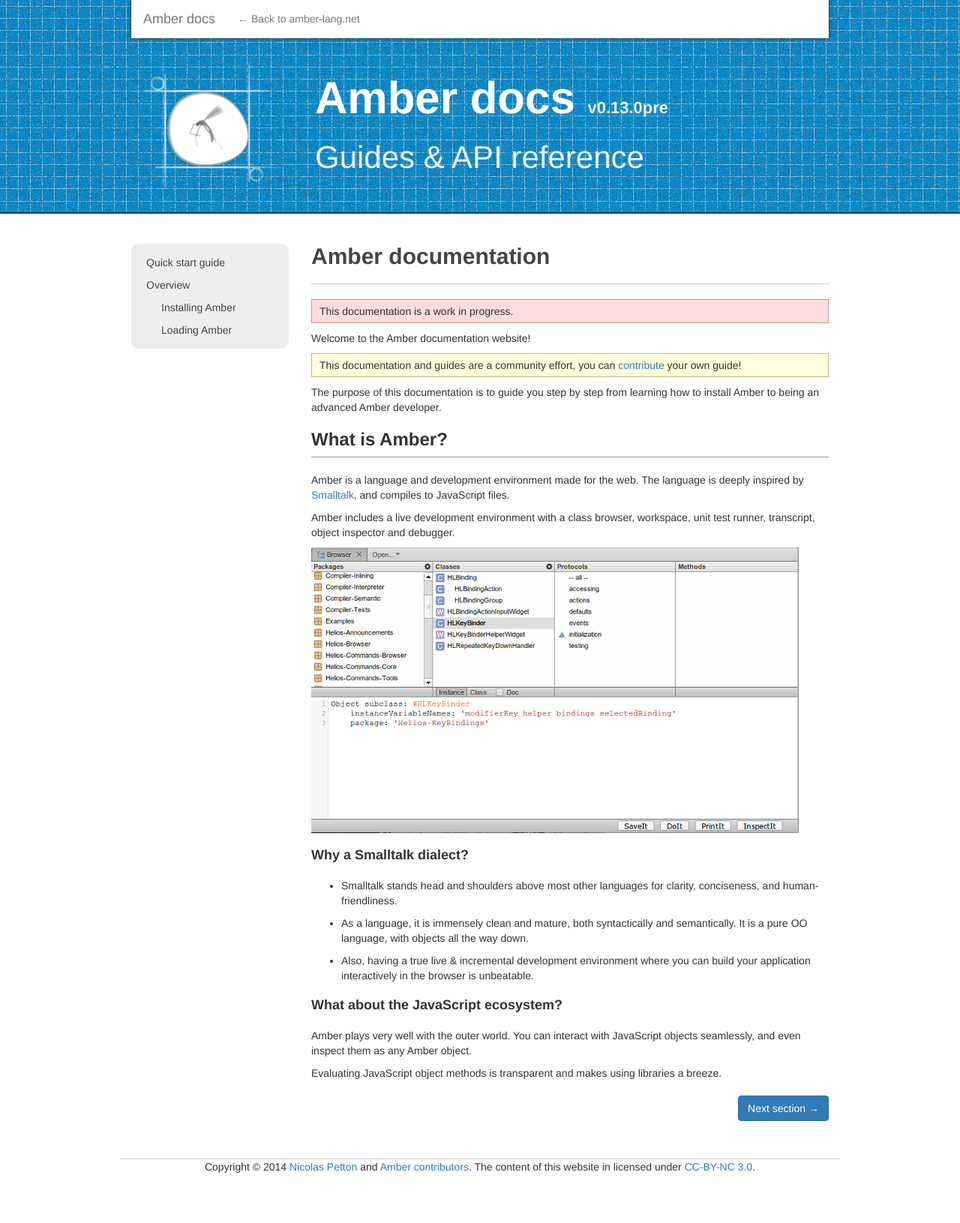
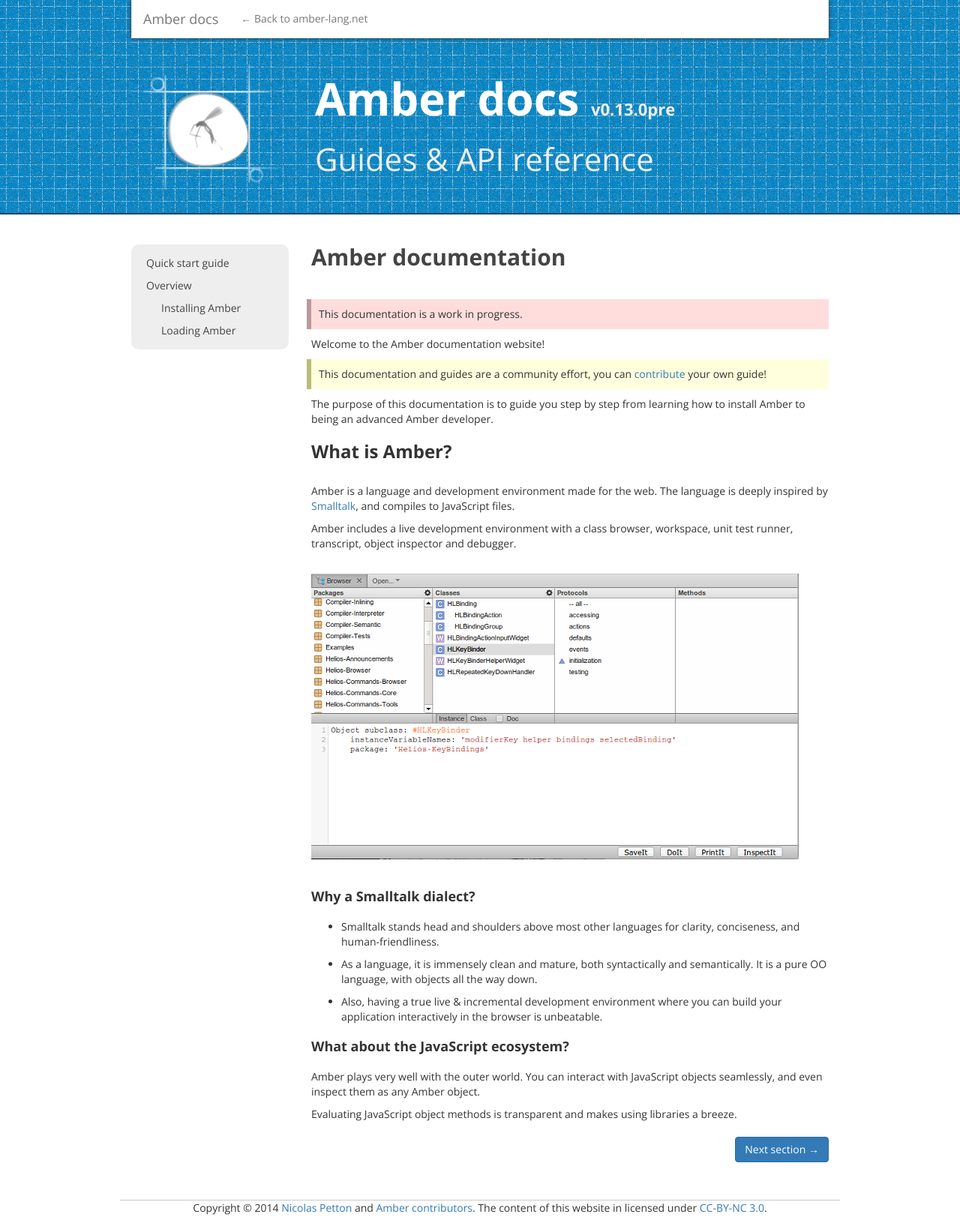
Before and after one commit to amber-smalltalk/amber-documentation, a Jekyll site: the page built from index.md, in a window 1280 px wide. Shown: the whole page at 75% size. Built offline with Jekyll 4.4.1, drawn with Linux system fonts in a browser that asks for light colours; nearby versions of some CDN libraries; before the commit the page ends 1576 px from its top, so only the background shows below that.

Commit message:
css improvements related to fonts and notes paragraphs

```diff
--- a/css/style.css
+++ b/css/style.css
@@ -1,3 +1,14 @@
+body h1,
+body h2,
+body h3,
+body h4,
+body h5,
+body h6,
+body p,
+body div,
+body span {
+  font-family: "Open Sans", Helvetica, Arial, sans-serif;
+}
 body .page-header {
   background: url("/images/header.png");
   margin-top: 0;
@@ -32,9 +43,6 @@ body .page-header .content h1 .tiny {
   color: #eee;
   font-size: 22px;
 }
-body .page-header .content h1 img {
-  margin: 20px;
-}
 body .container {
   max-width: 960px;
 }
@@ -43,7 +51,6 @@ body .container.amber-main {
 }
 body .container h2 {
   font-weight: bold;
-  border-bottom: 1px solid #ccc;
   padding-bottom: 20px;
   margin-bottom: 20px;
   color: #444;
@@ -55,17 +62,27 @@ body .container h4 {
 }
 body .container h3 {
   padding-bottom: 10px;
-  border-bottom: 1px solid #999;
+}
+body .container img {
+  margin: 20px 0;
 }
 body .container p.note {
   background: #FFFFDD;
-  padding: 5px 10px;
-  border: 1px solid #BBBB7A;
+  padding: 10px;
+  border-left: 6px solid #BBBB7A;
+  margin-left: -6px;
 }
 body .container p.warning {
   background: #ffDDDD;
-  padding: 5px 10px;
-  border: 1px solid #bb9999;
+  padding: 10px;
+  border-left: 6px solid #bb9999;
+  margin-left: -6px;
+}
+body .container pre {
+  border-radius: 0;
+  border: 0 none;
+  border-left: 6px solid #ccc;
+  margin-left: -6px;
 }
 body .container .nav.amber-nav {
   background: #eee;
```
Also changed, not shown: css/style.less (+21 -10 lines).
